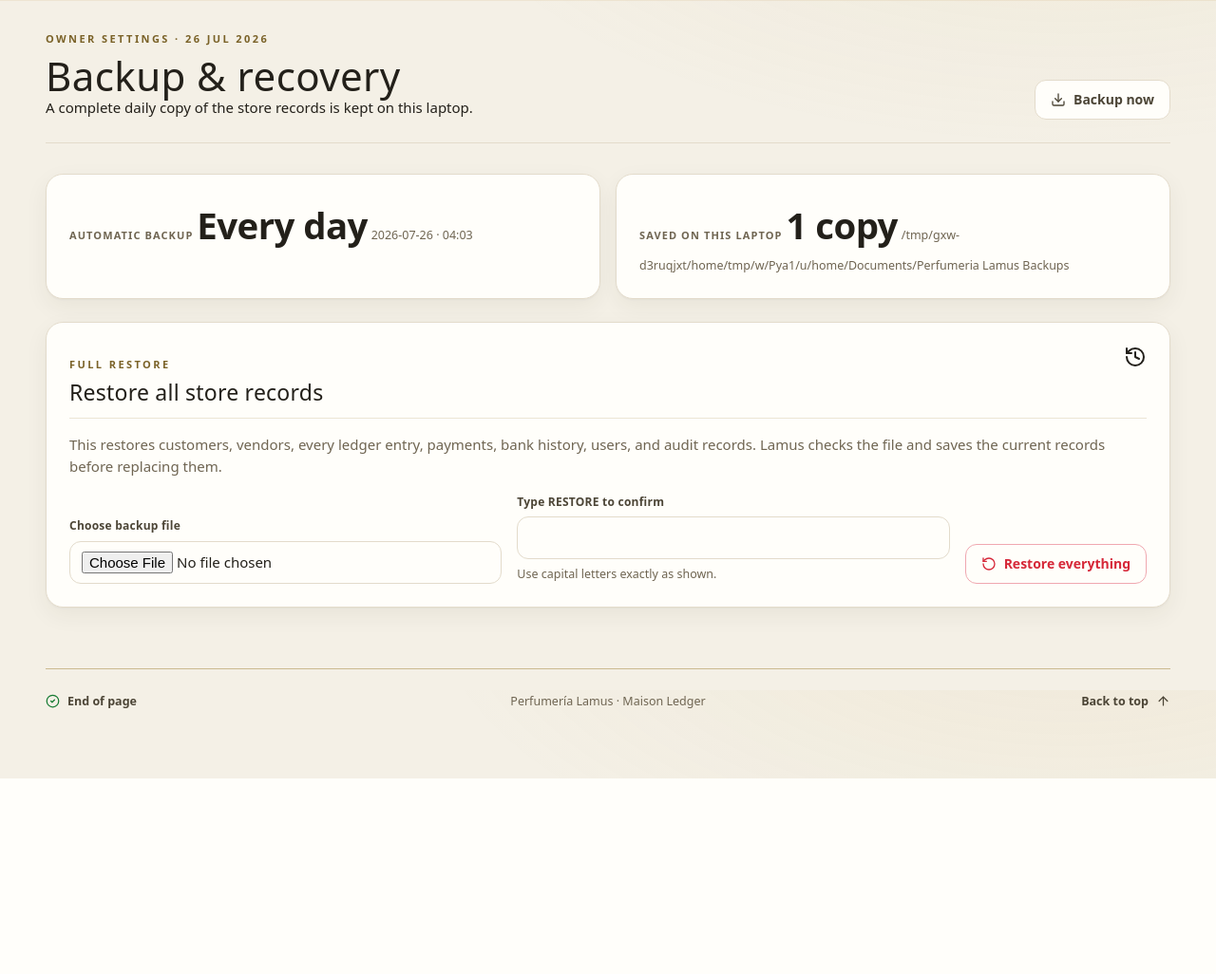
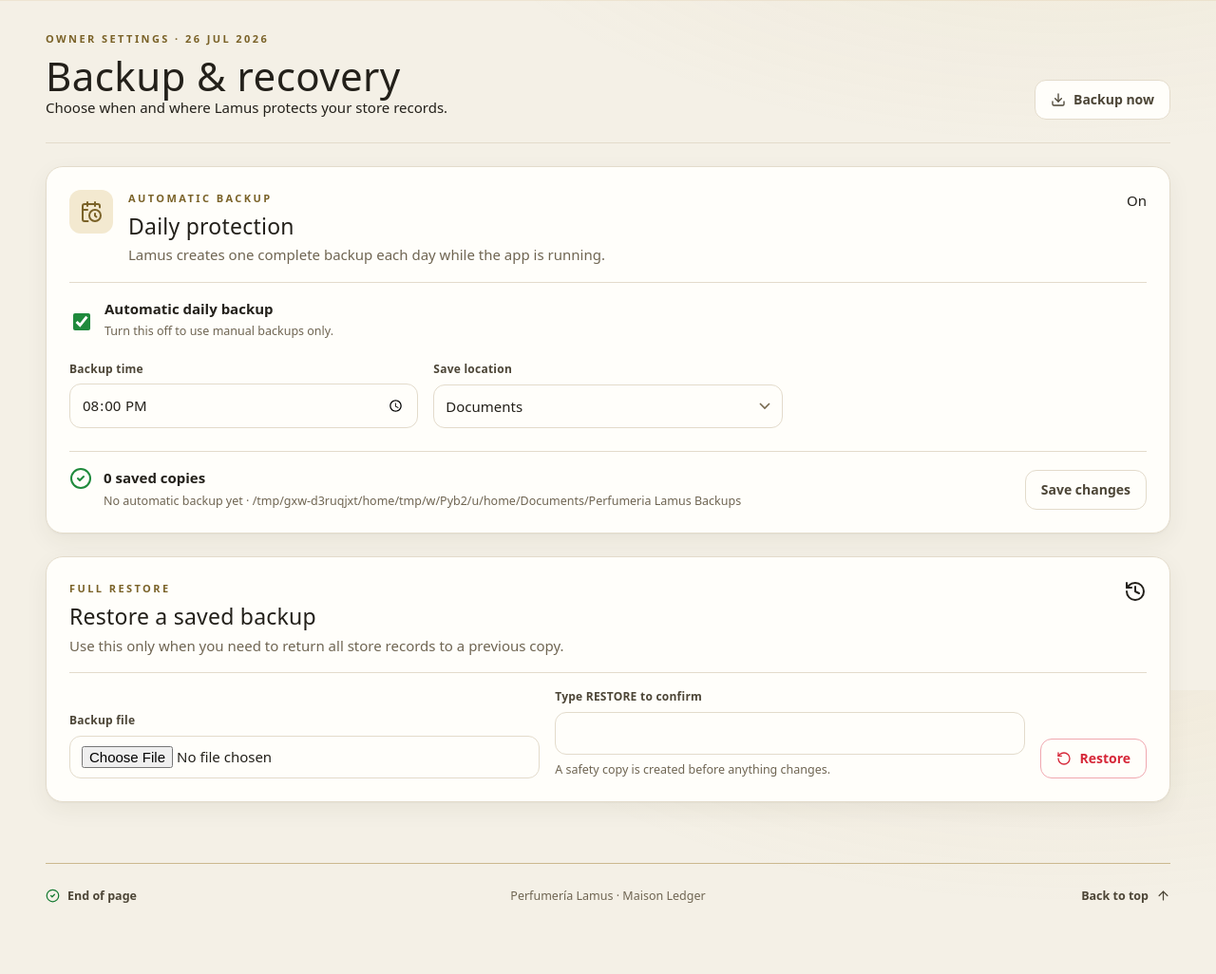
Before and after one commit to GhandourGh/perfumeria-lamus, a Flask app: page /backups in a window 1280 px wide. Shown: the part 73-1099 px from the top of the page at 95% size. Before the commit the page ends 893 px from the top, so only its background shows below. Run offline with Flask 3, Linux system fonts and the light colour scheme; the visitor is signed in with stand-in values (Sample User, id 1); data comes from the database, SQL or seed files in the repository; parts of the project's set-up code (start-up, migrations or seed data) failed here and were passed over.

Commit message:
Add configurable automatic backup schedule

```diff
--- a/app.py
+++ b/app.py
@@ -475,7 +475,16 @@ def bank():
 def backups():
     if request.method == "POST":
         try:
-            if request.form.get("action") == "restore":
+            action = request.form.get("action")
+            if action == "schedule":
+                backup_manager.save_schedule(
+                    request.form.get("enabled") == "1",
+                    request.form.get("backup_time", ""),
+                    request.form.get("location", ""),
+                    request.form.get("custom_folder", ""),
+                )
+                flash("Automatic backup settings saved.", "success")
+            elif action == "restore":
                 if request.form.get("confirmation") != "RESTORE":
                     raise ValueError("Type RESTORE exactly to confirm.")
                 backup_manager.restore_backup(request.files.get("backup_file"))
--- a/static/app.js
+++ b/static/app.js
@@ -16,6 +16,19 @@
   /* ---------- Icons ---------- */
 
   if (window.lucide) lucide.createIcons();
+
+  var backupLocation = document.querySelector("[data-backup-location]");
+  var customFolder = document.querySelector("[data-custom-folder]");
+  if (backupLocation && customFolder) {
+    function syncBackupLocation() {
+      var custom = backupLocation.value === "custom";
+      customFolder.classList.toggle("is-hidden", !custom);
+      var input = customFolder.querySelector("input");
+      if (input) input.required = custom;
+    }
+    backupLocation.addEventListener("change", syncBackupLocation);
+    syncBackupLocation();
+  }
 
   /* ---------- Mobile drawer ---------- */
 
--- a/static/style.css
+++ b/static/style.css
@@ -1603,19 +1603,49 @@ dialog.sheet[open] { animation: sheet-in .22s ease both; }
 }
 
 /* Backup & recovery */
-.backup-summary { margin-bottom: var(--space-5); }
-.stat-value-small { font-size: clamp(28px, 3vw, 42px); }
-.restore-panel { padding: var(--space-5); }
+.backup-page-head { margin-bottom: var(--space-5); }
+.auto-backup-panel, .restore-panel { padding: var(--space-5); }
 .backup-alert {
   display: flex; gap: var(--space-3); align-items: flex-start;
   padding: var(--space-4); margin-bottom: var(--space-5);
   color: var(--garnet-deep); background: var(--garnet-wash);
   border: 1px solid var(--rule); border-radius: var(--radius);
 }
-.backup-alert svg, .privacy-note svg { flex: 0 0 auto; }
+.backup-alert svg { flex: 0 0 auto; }
 .field small { color: var(--muted); }
-.backup-folder { overflow-wrap: anywhere; }
+.backup-panel-intro {
+  display: grid; grid-template-columns: auto minmax(0, 1fr) auto;
+  align-items: start; gap: var(--space-4); padding-bottom: var(--space-4);
+  border-bottom: 1px solid var(--hairline);
+}
+.backup-panel-intro h2, .restore-heading h2 { margin: 3px 0 5px; }
+.backup-icon {
+  display: grid; place-items: center; width: 46px; height: 46px;
+  color: var(--gold-deep); background: var(--gold-wash); border-radius: var(--radius);
+}
+.backup-settings-form { margin-top: var(--space-4); }
+.backup-toggle { display: flex; align-items: flex-start; gap: var(--space-3); cursor: pointer; }
+.backup-toggle input { width: 18px; height: 18px; margin-top: 3px; accent-color: var(--laurel); }
+.backup-toggle span, .backup-last span { display: grid; gap: 2px; }
+.backup-toggle small, .backup-last small { color: var(--muted); }
+.backup-setting-fields {
+  display: grid; grid-template-columns: repeat(3, minmax(0, 1fr));
+  gap: var(--space-4); margin-top: var(--space-4);
+}
+.backup-custom-field.is-hidden { display: none; }
+.backup-settings-footer {
+  display: flex; justify-content: space-between; align-items: flex-end;
+  gap: var(--space-4); margin-top: var(--space-5); padding-top: var(--space-4);
+  border-top: 1px solid var(--hairline);
+}
+.backup-last { display: flex; min-width: 0; gap: var(--space-3); align-items: flex-start; }
+.backup-last svg { flex: 0 0 auto; color: var(--laurel); }
+.backup-last small { overflow-wrap: anywhere; }
 .restore-panel { margin-top: var(--space-5); }
+.restore-heading {
+  display: flex; justify-content: space-between; gap: var(--space-4);
+  padding-bottom: var(--space-4); border-bottom: 1px solid var(--hairline);
+}
 .restore-form {
   display: grid; grid-template-columns: repeat(2, minmax(0, 1fr)) auto;
   gap: var(--space-4); align-items: end; margin-top: var(--space-4);
@@ -1645,5 +1675,7 @@ dialog.sheet[open] { animation: sheet-in .22s ease both; }
   .nav-backup-dropdown { position: static; width: 100%; margin-top: 4px; box-shadow: none; }
 }
 @media (max-width: 900px) {
-  .restore-form { grid-template-columns: 1fr; }
-}
+  .backup-setting-fields, .restore-form { grid-template-columns: 1fr; }
+  .backup-settings-footer { align-items: stretch; flex-direction: column; }
+  .backup-settings-footer .btn { width: 100%; }
+}
--- a/templates/backups.html
+++ b/templates/backups.html
@@ -1,52 +1,88 @@
 {% extends "base.html" %}
-{% block title %}Restore · Perfumería Lamus{% endblock %}
+{% block title %}Backup & Recovery · Perfumería Lamus{% endblock %}
 {% block content %}
-<section class="page-head">
+<section class="page-head backup-page-head">
   <div>
     <p class="eyebrow">OWNER SETTINGS · {{ today_display|upper }}</p>
     <h1>Backup & recovery</h1>
-    <p class="page-subtitle">A complete daily copy of the store records is kept on this laptop.</p>
+    <p class="page-subtitle">Choose when and where Lamus protects your store records.</p>
   </div>
   <form action="{{ url_for('download_backup') }}" method="post">
     <button class="btn btn-dark" type="submit"><i data-lucide="download" aria-hidden="true"></i>Backup now</button>
   </form>
 </section>
 
-<section class="grid grid-2 backup-summary">
-  <article class="stat">
-    <span class="stat-label">Automatic backup</span>
-    <strong class="stat-value stat-value-small">Every day</strong>
-    <span class="stat-note">{{ backup.last_backup_at|replace("T", " · ") if backup.last_backup_at else "Starts automatically while Lamus is running" }}</span>
-  </article>
-  <article class="stat">
-    <span class="stat-label">Saved on this laptop</span>
-    <strong class="stat-value stat-value-small">{{ backup.backup_count }} {{ "copy" if backup.backup_count == 1 else "copies" }}</strong>
-    <span class="stat-note backup-folder">{{ backup.folder }}</span>
-  </article>
-</section>
-
 {% if backup.last_error %}
 <div class="backup-alert" role="alert"><i data-lucide="alert-circle" aria-hidden="true"></i><span><strong>Automatic backup needs attention.</strong> {{ backup.last_error }}</span></div>
 {% endif %}
 
+<section class="panel auto-backup-panel">
+  <div class="backup-panel-intro">
+    <div class="backup-icon"><i data-lucide="calendar-clock" aria-hidden="true"></i></div>
+    <div>
+      <p class="eyebrow">AUTOMATIC BACKUP</p>
+      <h2>Daily protection</h2>
+      <p class="muted">Lamus creates one complete backup each day while the app is running.</p>
+    </div>
+    <span class="status-badge {{ 'settled' if backup.enabled else 'due' }}">{{ "On" if backup.enabled else "Off" }}</span>
+  </div>
+
+  <form method="post" class="backup-settings-form">
+    <input type="hidden" name="action" value="schedule">
+    <label class="backup-toggle">
+      <input type="checkbox" name="enabled" value="1" {% if backup.enabled %}checked{% endif %}>
+      <span><strong>Automatic daily backup</strong><small>Turn this off to use manual backups only.</small></span>
+    </label>
+    <div class="backup-setting-fields">
+      <label class="field">
+        <span>Backup time</span>
+        <input type="time" name="backup_time" value="{{ backup.backup_time }}" required>
+      </label>
+      <label class="field">
+        <span>Save location</span>
+        <select name="location" data-backup-location>
+          <option value="documents" {% if backup.location == "documents" %}selected{% endif %}>Documents</option>
+          <option value="desktop" {% if backup.location == "desktop" %}selected{% endif %}>Desktop</option>
+          <option value="downloads" {% if backup.location == "downloads" %}selected{% endif %}>Downloads</option>
+          <option value="custom" {% if backup.location == "custom" %}selected{% endif %}>Custom folder</option>
+        </select>
+      </label>
+      <label class="field backup-custom-field {% if backup.location != 'custom' %}is-hidden{% endif %}" data-custom-folder>
+        <span>Custom folder path</span>
+        <input type="text" name="custom_folder" value="{{ backup.custom_folder }}" placeholder="/Users/name/Backups">
+      </label>
+    </div>
+    <div class="backup-settings-footer">
+      <div class="backup-last">
+        <i data-lucide="circle-check" aria-hidden="true"></i>
+        <span>
+          <strong>{{ backup.backup_count }} saved {{ "copy" if backup.backup_count == 1 else "copies" }}</strong>
+          <small>{{ backup.last_backup_at|replace("T", " · ") if backup.last_backup_at else "No automatic backup yet" }} · {{ backup.folder }}</small>
+        </span>
+      </div>
+      <button class="btn btn-dark" type="submit">Save changes</button>
+    </div>
+  </form>
+</section>
+
 <section class="panel restore-panel">
-  <div class="panel-head">
-    <div><p class="eyebrow">FULL RESTORE</p><h2>Restore all store records</h2></div>
+  <div class="restore-heading">
+    <div>
+      <p class="eyebrow">FULL RESTORE</p>
+      <h2>Restore a saved backup</h2>
+      <p class="muted">Use this only when you need to return all store records to a previous copy.</p>
+    </div>
     <i data-lucide="history" aria-hidden="true"></i>
   </div>
-  <p class="muted">This restores customers, vendors, every ledger entry, payments, bank history, users, and audit records. Lamus checks the file and saves the current records before replacing them.</p>
   <form method="post" enctype="multipart/form-data" class="restore-form">
     <input type="hidden" name="action" value="restore">
-    <label class="field">
-      <span>Choose backup file</span>
-      <input type="file" name="backup_file" accept=".lamusbackup" required>
-    </label>
+    <label class="field"><span>Backup file</span><input type="file" name="backup_file" accept=".lamusbackup" required></label>
     <label class="field">
       <span>Type RESTORE to confirm</span>
       <input type="text" name="confirmation" required autocomplete="off" aria-describedby="restore-help">
-      <small id="restore-help">Use capital letters exactly as shown.</small>
+      <small id="restore-help">A safety copy is created before anything changes.</small>
     </label>
-    <button class="btn btn-danger" type="submit"><i data-lucide="rotate-ccw" aria-hidden="true"></i>Restore everything</button>
+    <button class="btn btn-danger" type="submit"><i data-lucide="rotate-ccw" aria-hidden="true"></i>Restore</button>
   </form>
 </section>
 {% endblock %}
```
Also changed, not shown: backup_manager.py (+71 -9 lines).
